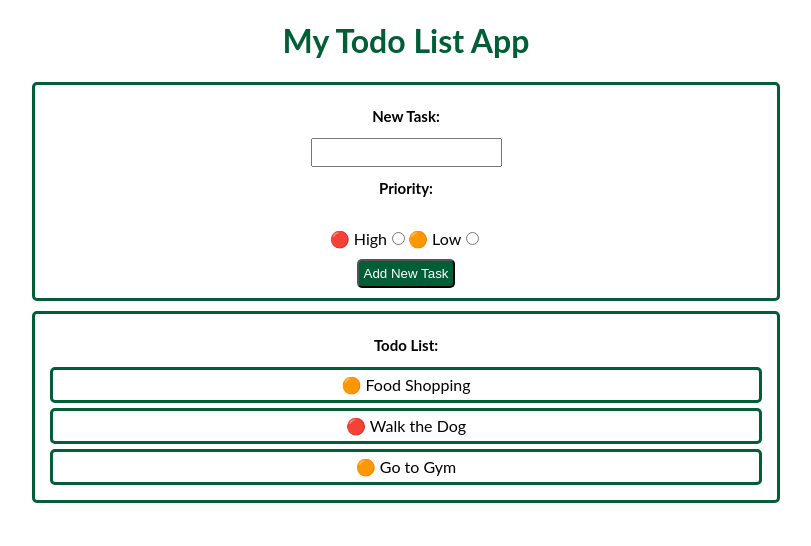
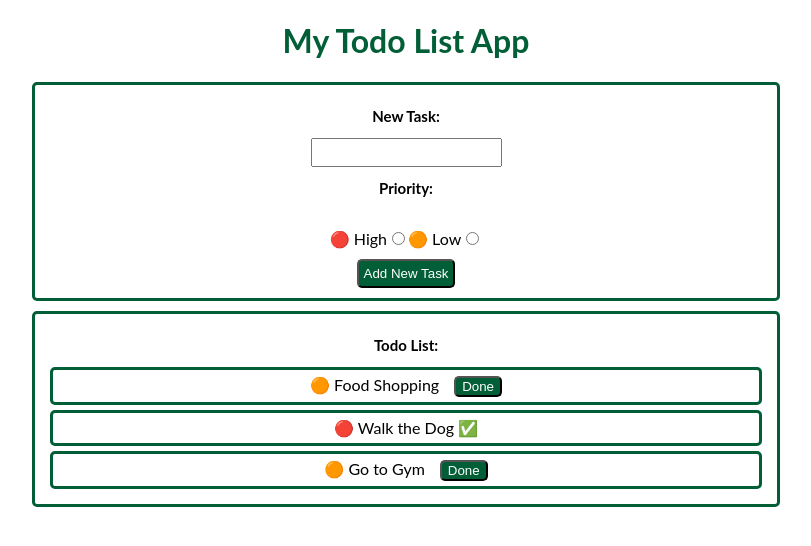
Before and after one commit to CordiiT14/w7_hw_react_todo, a React (Create React App) app: page / in a window 1280 px wide. Shown: the top 546 px of the page, without its empty margins (234-1045 px from the left). Built offline with nearby package versions, Linux system fonts and the light colour scheme.

Commit message:
added a completed attribute to the todo list items. Done button on individual item will change to a tick when item completed: true

```diff
--- a/src/App.css
+++ b/src/App.css
@@ -52,6 +52,14 @@ li {
   content: "🟠 ";
 }
 
+button {
+  margin-left: 15px;
+  color: white;
+  background-color: #025e36;
+  border-radius: 5px;
+}
+
+
 .text-input {
   display: block;
   margin: auto;
--- a/src/App.js
+++ b/src/App.js
@@ -5,9 +5,9 @@ import {useState} from 'react';
 function App() {
 
   const [todo, setTodo] = useState([
-    {name:"Food Shopping", priority: "low"},
-    {name: "Walk the Dog", priority: "high"},
-    {name: "Go to Gym", priority: "low"}
+    {name:"Food Shopping", priority: "low", completed: false},
+    {name: "Walk the Dog", priority: "high", completed: true},
+    {name: "Go to Gym", priority: "low", completed: false}
   ]);
 
   const [newTodo, setNewTodo] = useState('');
@@ -16,7 +16,10 @@ function App() {
 
   const todoNodes = todo.map((todoItem, index) => {
     return (
-    <li key={index}><span className={todoItem.priority == 'high' ? 'highPriority' : 'lowPriority'}>{todoItem.name}</span></li>
+    <li key={index}>
+      <span className={todoItem.priority == 'high' ? 'highPriority' : 'lowPriority'}>{todoItem.name}</span>
+      {todoItem.completed ? <span> ✅ </span> : <button onClick={() => taskDone(index)}>Done</button> }
+    </li>
   )
   });
 
@@ -31,9 +34,15 @@ function App() {
   const addTodo = (event) => {
     event.preventDefault();
     const copyTodo = [...todo];
-    copyTodo.push({name: newTodo , priority: newTodoPriority});
+    copyTodo.push({name: newTodo , priority: newTodoPriority, completed: false});
     setTodo(copyTodo);
     setNewTodo('');
+  };
+
+  const taskDone = (index) => {
+    const copyTodo = [...todo];
+    copyTodo[index].completed = true;
+    setTodo(copyTodo);
   };
 
   return (
```
